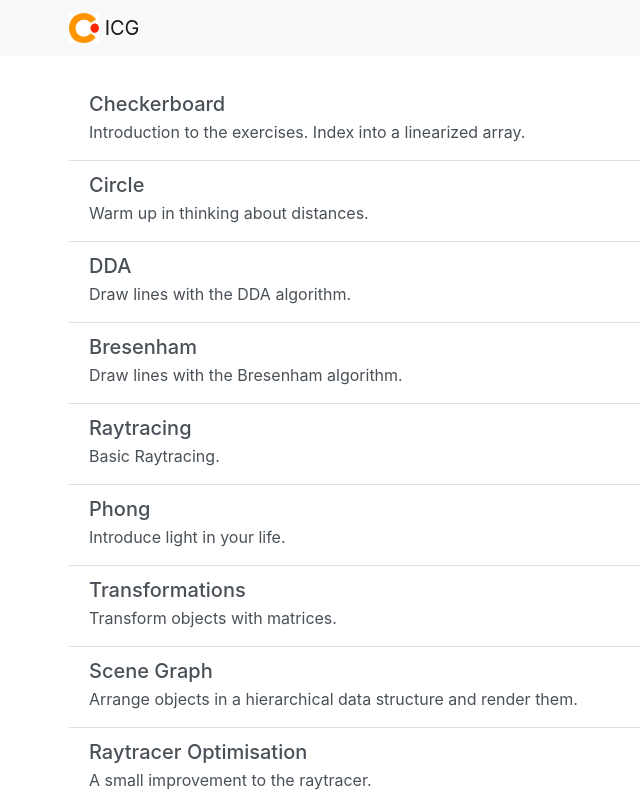
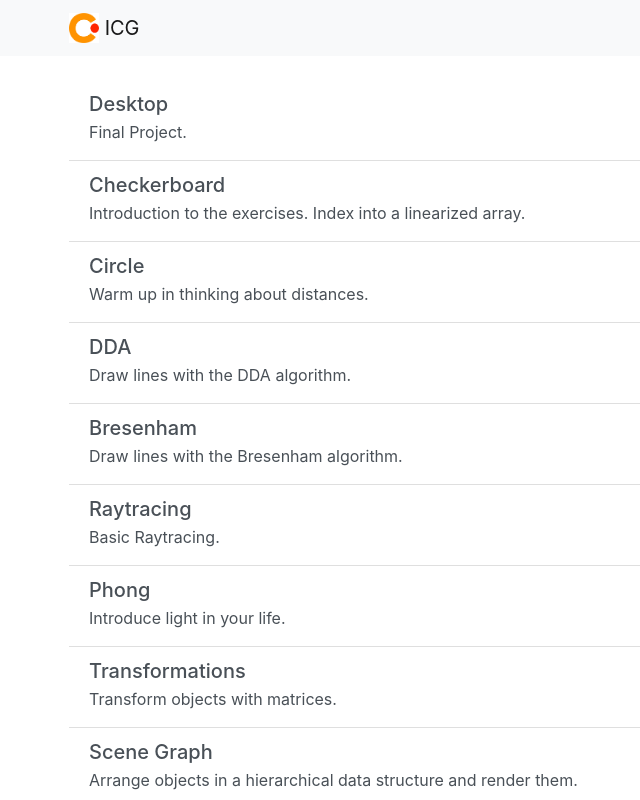
Before and after one commit to ChilledCosmonaut/InteractiveComputerGraphics, a website built with webpack: page dist/index.html in a window 1280 px wide. Shown: the top 800 px of the page, without its empty margins (16-656 px from the left). Built offline with nearby package versions, Linux system fonts and the light colour scheme.

Commit message:
Html Seite: Desktop

```diff
--- a/dist/index.html
+++ b/dist/index.html
@@ -1,3 +1,4 @@
+
 <!DOCTYPE html>
 <html lang="en">
 
@@ -20,6 +21,12 @@
     <br>
     <div class="container">
         <div class="list-group list-group-flush">
+            <a href="/desktop.html" class="list-group-item list-group-item-action flex-column align-items-start">
+                <div class="d-flex w-100 justify-content-between">
+                    <h5 class="mb-1">Desktop</h5>
+                </div>
+                <p class="mb-1">Final Project.</p>
+            </a>
             <a href="/checkerboard.html" class="list-group-item list-group-item-action flex-column align-items-start">
                 <div class="d-flex w-100 justify-content-between">
                     <h5 class="mb-1">Checkerboard</h5>
```
Also changed, not shown: dist/desktop.html (added, +10 -0 lines).
